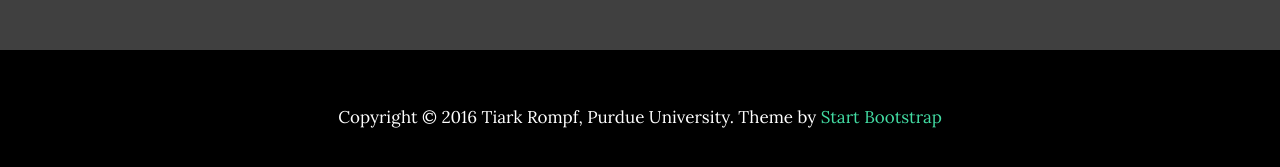
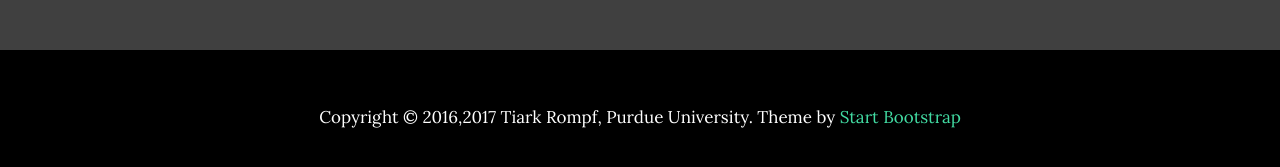
Before and after one commit to flaredata/flaredata.github.io, a Jekyll site: the page built from index.html, in a window 1280 px wide and 900 px high, scrolled down 4150 px. Shown: the part 718-885 px from the top of the window. Built offline with Jekyll 4.4.1, drawn with Linux system fonts in a browser that asks for light colours; nearby versions of some CDN libraries.

Commit message:
minor fix

```diff
--- a/_layouts/index.html
+++ b/_layouts/index.html
@@ -283,7 +283,7 @@ in terms of performance, and also in terms of operating costs.</p>
             <p>Copyright &copy; Your Website 2016</p>
         </div> -->
         <div class="container text-center">
-            <p><small>Copyright &copy; 2016 Tiark Rompf, Purdue University. Theme by <a href="">Start Bootstrap</a></small></p>
+            <p><small>Copyright &copy; 2016,2017 Tiark Rompf, Purdue University. Theme by <a href="">Start Bootstrap</a></small></p>
         </div>
     </footer>
 
--- a/_layouts/post.html
+++ b/_layouts/post.html
@@ -152,7 +152,7 @@
             <p>Copyright &copy; Your Website 2016</p>
         </div> -->
         <div class="container text-center">
-            <p><small>Copyright &copy; 2016 Tiark Rompf, Purdue University. Theme by <a href="">Start Bootstrap</a></small></p>
+            <p><small>Copyright &copy; 2016,2017 Tiark Rompf, Purdue University. Theme by <a href="">Start Bootstrap</a></small></p>
         </div>
     </footer>
 
```
